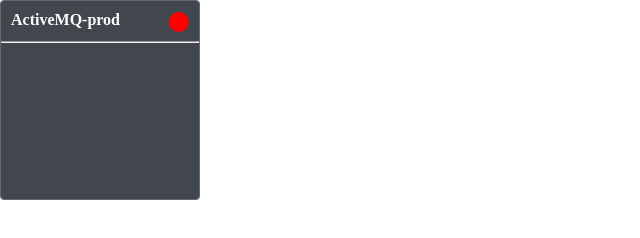
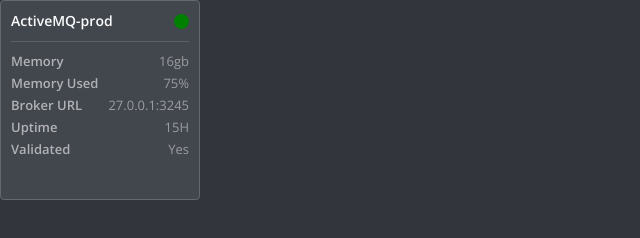
Before and after one commit to harish-rzt/ReactCssModules, a React app: page / in a window 1280 px wide. Shown: the whole page, without its empty margins (0-640 px from the left). Built offline with nearby package versions, Linux system fonts and the light colour scheme.

Commit message:
CSS progress

```diff
--- a/index.html
+++ b/index.html
@@ -5,7 +5,7 @@
     <meta name="viewport" content="width=device-width, initial-scale=1.0"/>
     <title>ComponentBox</title>
     <link href='https://fonts.googleapis.com/css?family=Roboto:400,700,300' rel='stylesheet' type='text/css'>
-
+    <link href='https://fonts.googleapis.com/css?family=Open+Sans:400,600,700,800,400italic,300' rel='stylesheet' type='text/css'>
 </head>
 <body>
 <div id="root"></div>
--- a/src/components/ComponentBlock.css
+++ b/src/components/ComponentBlock.css
@@ -15,15 +15,42 @@
 
 .title {
     color: #FCFCFC;
-    font-size: 16px;
+    font-size: 14px;
+    font-weight: 600;
     margin-top: 10px;
 }
 
 .indicator {
-    margin-top: 11px;
+    margin-top: 13px;
+}
+
+.line {
+    width: calc(100% - 20px);
+    height: 1px;
+    margin: auto;
+    border: none;
+    border-bottom: 1px solid #5C5F65;
 }
 
 .list {
     height: calc(100% - 45px);
     overflow: auto;
+    padding: 0 10px;
+    margin-top: 10px;
 }
+.item {
+    display: block;
+    height: 22px;
+}
+
+.propName,
+.propValue {
+    font-size: 13px;
+    font-weight: 600;
+    color: #B1B2B5;
+}
+
+.propValue {
+    font-weight: 100;
+    opacity: 0.8;
+}
--- a/src/components/ComponentBlock.js
+++ b/src/components/ComponentBlock.js
@@ -8,16 +8,16 @@
         <h2 className={fLeft + " " + styles.title}>{ title }</h2>
         <Indicator
             className={fRight + " " + styles.indicator}
-            color="red"
-            radius="20"
+            color="green"
+            radius="15"
         />
     </div>
 );
 
 const ComponentProperty = ({ name, value }) => (
     <li className={ styles.item }>
-        <span className={ styles.propName }>{ name }</span>
-        <span className={ styles.propValue }>{ value }</span>
+        <span className={fLeft + " " + styles.propName }>{ name }</span>
+        <span className={fRight + " " + styles.propValue }>{ value }</span>
     </li>
 );
 
@@ -27,7 +27,7 @@
     </ul>
 );
 
-const HR = ({size}) => (<hr className={ComponentHeader} />);
+const HR = ({size}) => (<hr className={styles.line}/>);
 
 export default class ComponentBlock extends React.Component {
 
@@ -36,10 +36,16 @@
     }
 
     render() {
-        return <div className={styles.root}>
+        return <div className={fLeft + " " + styles.root}>
             <ComponentHeader title="ActiveMQ-prod"  statusColor="green"/>
             <HR size="80"/>
-            <ComponentBody properties={ [] }/>
+            <ComponentBody properties={ [
+                {name: "Memory", value: "16gb"},
+                {name: "Memory Used", value: "75%"},
+                {name:"Broker URL", value: "27.0.0.1:3245"},
+                {name: "Uptime", value: "15H"},
+                {name: "Validated", value: "Yes"}
+            ] }/>
         </div>;
     }
 
--- a/src/global.css
+++ b/src/global.css
@@ -2,6 +2,12 @@
     margin: 0;
     padding: 0;
     box-sizing: border-box;
+    font-family: 'Open Sans', sans-serif;
+}
+
+body {
+    font-weight: 400;
+    background-color: #32353B;
 }
 
 ul {
```
Also changed, not shown: dist/bundle.js (added), webpack.config.js (line endings or trailing spaces), 2 other files.
